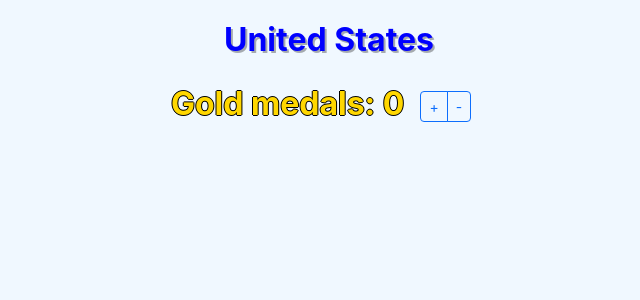
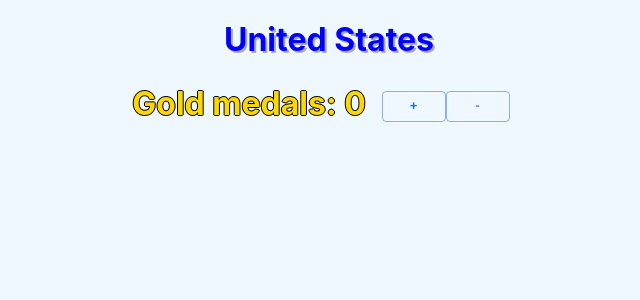
Before and after one commit to kbauer17/bauer-react-country-app, a React (Create React App) app: page / in a window 1280 px wide. Shown: the top 300 px of the page, without its empty margins (311-951 px from the left). Built offline with nearby package versions, Linux system fonts and the light colour scheme.

Commit message:
[1.09] switch buttons from Bootstrap to MUI

```diff
--- a/public/index.html
+++ b/public/index.html
@@ -2,18 +2,15 @@
 <html lang="en">
   <head>
     <meta charset="utf-8" />
-    <link rel="icon" href="%PUBLIC_URL%/favicon.ico" />
+
     <meta name="viewport" content="width=device-width, initial-scale=1" />
     <link rel="preconnect" href="https://fonts.googleapis.com" />
     <link rel="preconnect" href="https://fonts.gstatic.com" crossorigin />
     <link rel="stylesheet" href="https://fonts.googleapis.com/css2?family=Roboto:wght@300;400;500;600;700&display=swap"/>
     <link rel="stylesheet" href="https://fonts.googleapis.com/icon?family=Material+Icons"/>
     <meta name="theme-color" content="#000000" />
-    <meta
-      name="description"
-      content="Web site created using create-react-app"
-    />
-    <link rel="apple-touch-icon" href="%PUBLIC_URL%/logo192.png" />
+    <meta name="description" content="Web site created using create-react-app"/>
+
     <!--
       manifest.json provides metadata used when your web app is installed on a
       user's mobile device or desktop. See https://developers.google.com/web/fundamentals/web-app-manifest/
--- a/src/components/Country.jsx
+++ b/src/components/Country.jsx
@@ -1,4 +1,5 @@
 import React, { Component } from 'react';
+import { Button } from '@mui/material'
 
 class Country extends Component {
     state = {
@@ -20,8 +21,8 @@ class Country extends Component {
                 <div className='name py-3'>{ this.state.name }</div>
                 <div className='gold'> Gold medals:  { this.state.gold }
                     <div className='btn-group px-3' role='group'>
-                        <button onClick={ this.handleIncrement } className="btn btn-outline-primary btn-sm"> + </button>
-                        <button onClick={ this.handleDecrement } className="btn btn-outline-primary btn-sm"> - </button>
+                        <Button onClick={ this.handleIncrement } variant="outlined" size="small"> + </Button>
+                        <Button onClick={ this.handleDecrement } variant="outlined" size="small"> - </Button>
                     </div>
                 </div>
             </div>
```
